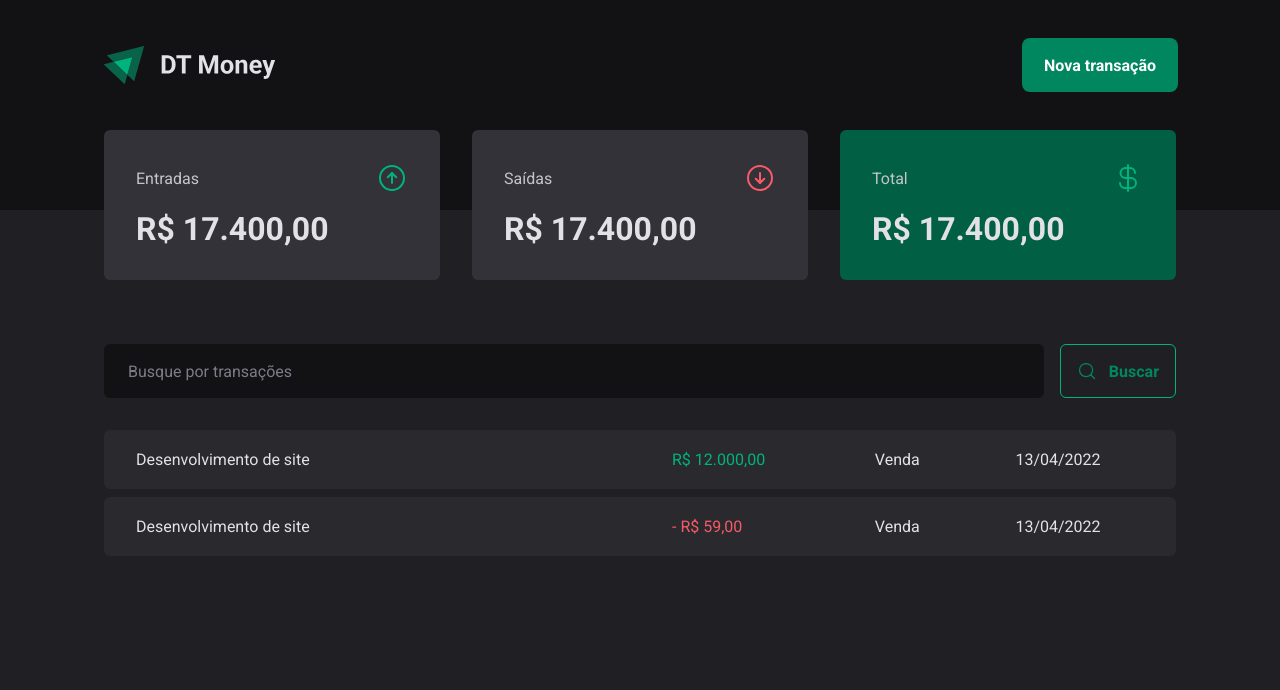
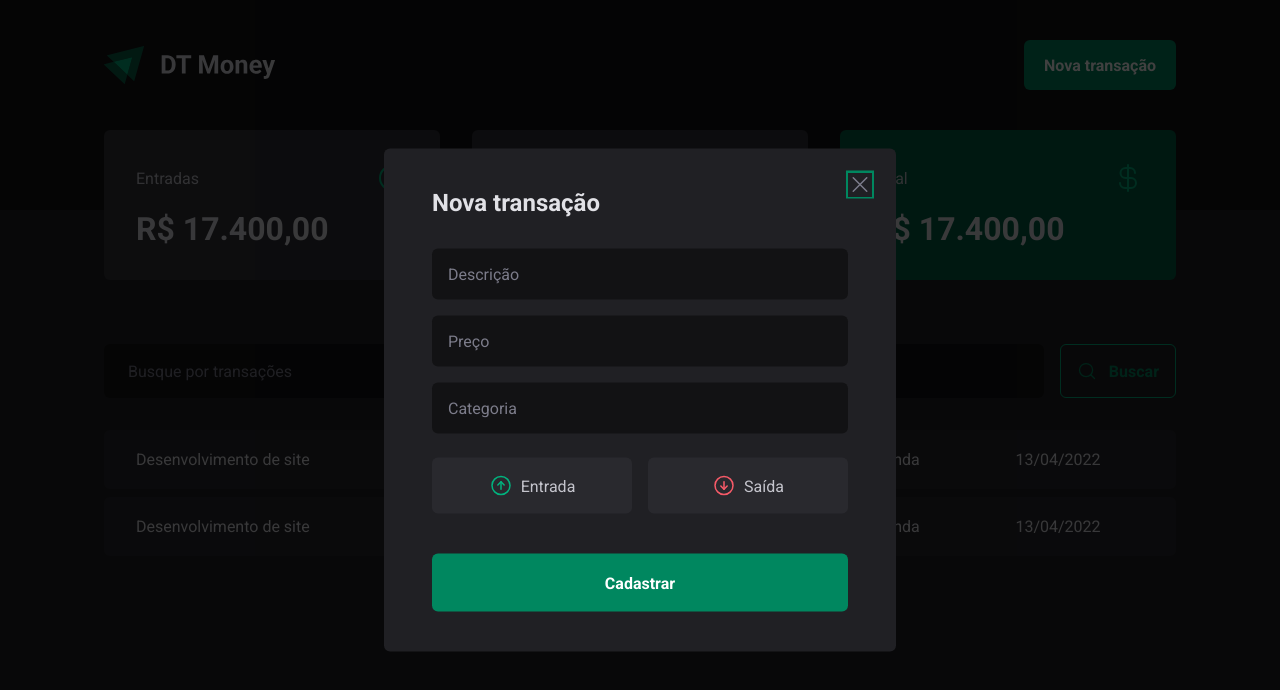
Before and after one commit to gabrieldiasss/dtmoney, a React (Vite) app: page / in a window 1280 px wide. Both pictures are taken after a click on the button "Nova transação". Shown: the top 690 px of the page. Built offline with nearby package versions, Linux system fonts and the light colour scheme.

Commit message:
add modal

```diff
--- a/package.json
+++ b/package.json
@@ -9,6 +9,8 @@
     "preview": "vite preview"
   },
   "dependencies": {
+    "@radix-ui/react-dialog": "^1.0.3",
+    "@radix-ui/react-radio-group": "^1.1.2",
     "phosphor-react": "^1.4.1",
     "react": "^18.2.0",
     "react-dom": "^18.2.0"
--- a/src/components/Header/index.tsx
+++ b/src/components/Header/index.tsx
@@ -1,6 +1,8 @@
 import { HeaderContainer, HeaderContent, NewTransactionButton } from "./styles";
+import * as Diolog from '@radix-ui/react-dialog'
 
 import logoImg from '../../assets/logo.svg'
+import { NewTransactionModal } from "../NewTransactionModal";
 
 export function Header() {
     return (
@@ -8,7 +10,13 @@
             <HeaderContent>
                 <img src={logoImg} alt="" />
 
-                <NewTransactionButton>Nova transação</NewTransactionButton>
+                <Diolog.Root>
+                    <Diolog.Trigger asChild>
+                        <NewTransactionButton>Nova transação</NewTransactionButton>
+                    </Diolog.Trigger>
+
+                   <NewTransactionModal />
+                </Diolog.Root>
             </HeaderContent>
         </HeaderContainer>
     )
--- a/src/components/Header/styles.ts
+++ b/src/components/Header/styles.ts
@@ -1,4 +1,5 @@
 import styled from "styled-components"
+
 
 export const HeaderContainer = styled.header`
     background: ${props => props.theme["gray-900"]};
--- /dev/null
+++ b/src/components/NewTransactionModal/index.tsx
@@ -0,0 +1,45 @@
+import * as Diolog from "@radix-ui/react-dialog"
+import * as RadioGroup from "@radix-ui/react-radio-group"
+import { Overlay, Content, CloseButton, TransactionType, TransactionTypeButton } from "./styles"
+import { X, ArrowCircleUp, ArrowCircleDown } from 'phosphor-react'
+
+export function NewTransactionModal() {
+    return (
+        <Diolog.Portal>
+            <Overlay>
+                <Content>
+                    <Diolog.Title>
+                        Nova transação
+                    </Diolog.Title>
+
+                    <CloseButton>
+                        <X size={24} />
+                    </CloseButton>
+
+                    <form>
+                        <input type="text" placeholder="Descrição" required/>
+                        <input type="number" placeholder="Preço" required/>
+                        <input type="text" placeholder="Categoria" required/>
+
+                        <TransactionType>
+                            <TransactionTypeButton variant="income" value="income">
+                                <ArrowCircleUp size={24} />
+                                Entrada
+                            </TransactionTypeButton>
+
+                            <TransactionTypeButton variant="outcome" value="outcome">
+                                <ArrowCircleDown size={24} />
+                                Saída
+                            </TransactionTypeButton>
+                        </TransactionType>
+
+                        <button type="submit">
+                            Cadastrar
+                        </button>
+                    </form>
+
+                </Content>
+            </Overlay>
+        </Diolog.Portal>
+    )
+}
--- /dev/null
+++ b/src/components/NewTransactionModal/styles.ts
@@ -0,0 +1,112 @@
+import * as Diolog from "@radix-ui/react-dialog"
+import * as RadioGroup from "@radix-ui/react-radio-group"
+
+import styled from "styled-components"
+
+export const Overlay = styled(Diolog.Overlay)`
+    position: fixed;
+    width: 100vw;
+    height: 100vh;
+    inset: 0;
+    background: rgba(0, 0, 0, 0.75);
+`
+
+export const Content = styled(Diolog.Content)`
+    min-width: 32rem;
+    border-radius: 6px;
+    padding: 2.5rem 3rem;
+    background: ${props => props.theme["gray-800"]};
+
+    position: fixed;
+    top: 50%;
+    left: 50%;
+    transform: translate(-50%, -50%);
+
+    form {
+        margin-top: 2rem;
+
+        display: flex;
+        flex-direction: column;
+        gap: 1rem;
+
+        input {
+            border-radius: 6px;
+            border: 0;
+            background: ${props => props.theme['gray-900']};
+            color: ${props => props.theme["gray-500"]};
+            padding: 1rem;
+
+            &::placeholder {
+                color: ${props => props.theme["gray-500"]};
+            }
+        }
+
+        button[type="submit"] {
+            height: 58px;
+            border: 0;
+            background: ${props => props.theme["green-500"]};
+            color: ${props => props.theme.white};
+            font-weight: bold;
+            padding: 0 1.25rem;
+            border-radius: 6px;
+            margin-top: 1.5rem;
+
+            &:hover {
+                background: ${props => props.theme["green-700"]};
+                transition: backgorund-color 0.2s;
+            }
+        }
+    }
+`
+
+export const CloseButton = styled(Diolog.Close)`
+    position: absolute;
+    background: transparent;
+    border: 0;
+    top: 1.5rem;
+    right: 1.5rem;
+    line-height: 0;
+    color: ${props => props.theme["gray-500"]};
+`
+
+export const TransactionType = styled(RadioGroup.Root)`
+    display: grid;
+    grid-template-columns: repeat(2, 1fr);
+    gap: 1rem;
+    margin-top: 0.5rem;
+
+`
+
+interface TransactionTypeButtonProps {
+    variant: 'income' | 'outcome'
+}
+
+export const TransactionTypeButton = styled(RadioGroup.Item) <TransactionTypeButtonProps>`
+    background: ${props => props.theme["gray-700"]};
+    padding: 1rem;
+    display: flex;
+    align-items: center;
+    justify-content: center;
+    gap: 0.5rem;
+    border-radius: 6px;
+    border: 0;
+    color: ${props => props.theme["gray-300"]};
+
+    svg {
+        color: ${props => props.variant === "income" ? props.theme['green-300'] : props.theme['red-300']}
+    }
+
+    &[data-state='unchecked']:hover {
+        transition: background-color 0.2s;
+        background: ${props => props.theme["gray-600"]};
+    }
+
+    &[data-state='checked'] {
+        color: ${props => props.theme.white};
+        background: ${props => props.variant === 'income' ? props.theme['green-500'] : props.theme["red-500"]};
+
+        svg {
+            color: ${props => props.theme.white};
+        }
+    }
+`
--- a/src/components/SearchForm/styles.ts
+++ b/src/components/SearchForm/styles.ts
@@ -10,7 +10,7 @@
         border-radius: 6px;
         border: 0;
         background: ${props => props.theme["gray-900"]};
-        color: 1rem;
+        color: ${props => props.theme["gray-500"]};
         padding: 0 1.5rem;
 
         &::placeholder {
```
Also changed, not shown: 1 other file (tests, documents, lock files or other folders).
